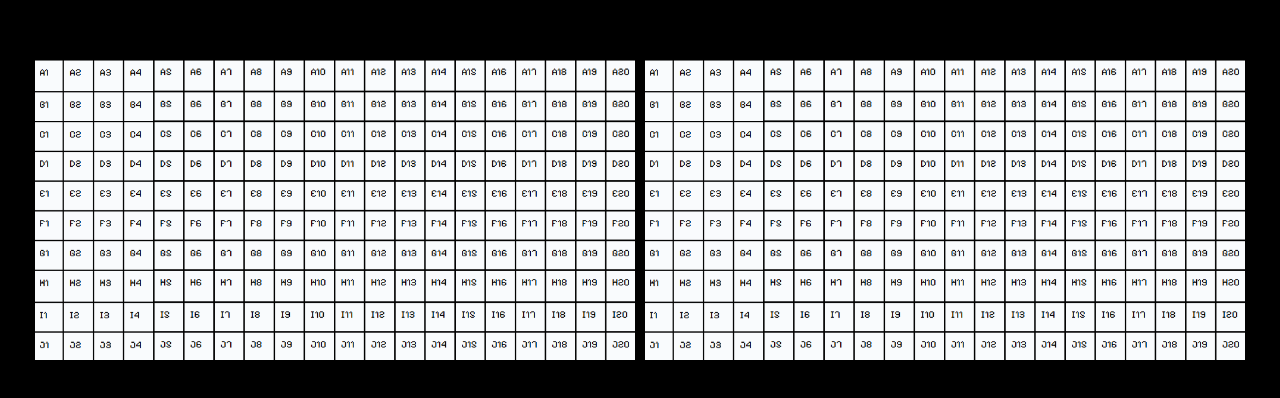
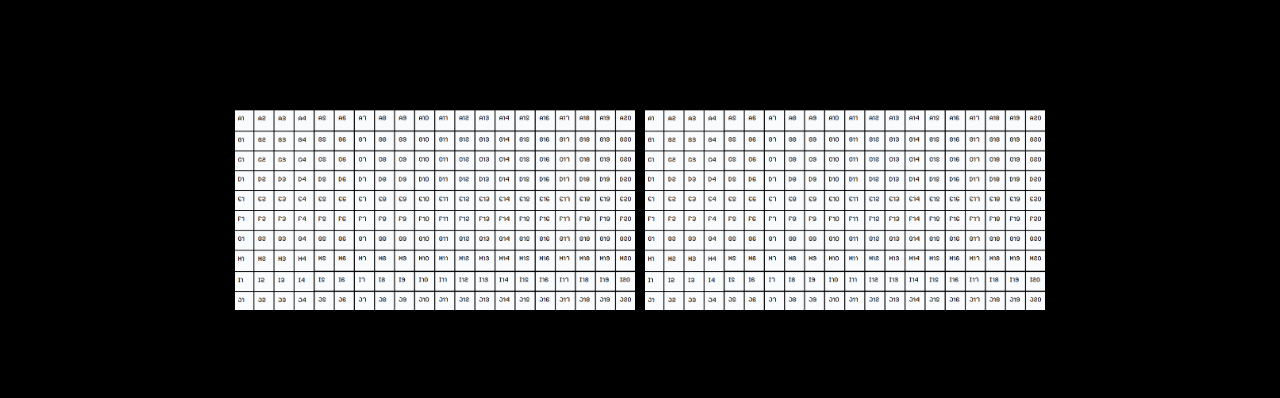
Before and after one commit to howelljian/v, a plain HTML site: page index.html in a window 1280 px wide. Shown: the part 190-588 px from the top of the page. Drawn offline with Linux system fonts and the light colour scheme.

Commit message:
Update index.html

```diff
--- a/index.html
+++ b/index.html
@@ -29,8 +29,8 @@
 </head>
 <body>
     <div class="canvas-container">
-        <canvas id="mcanvas" width="600" height="300"></canvas>
-        <canvas id="ncanvas" width="600" height="300"></canvas>
+        <canvas id="mcanvas" width="400" height="200"></canvas>
+        <canvas id="ncanvas" width="400" height="200"></canvas>
     </div>
 
     <script>
```
